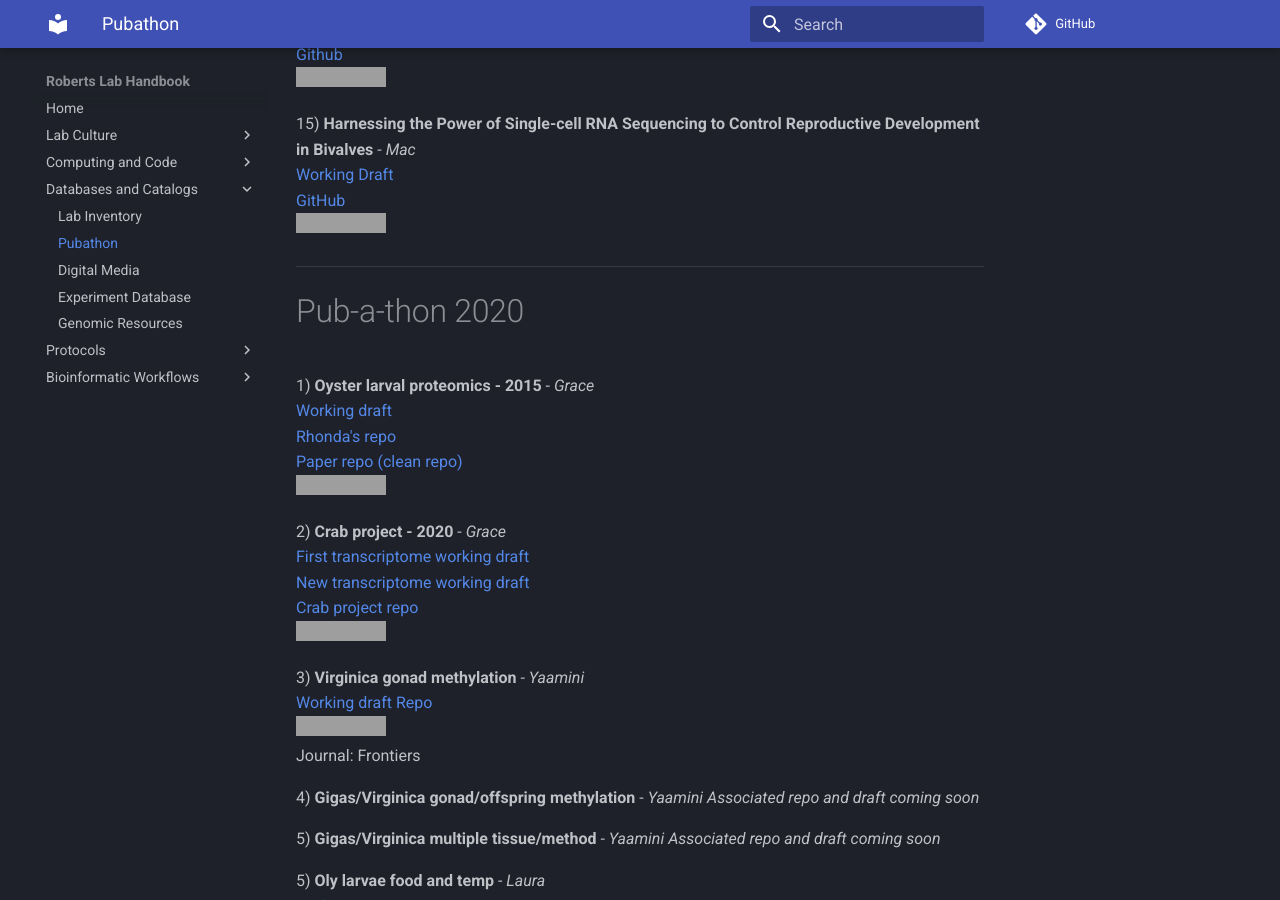
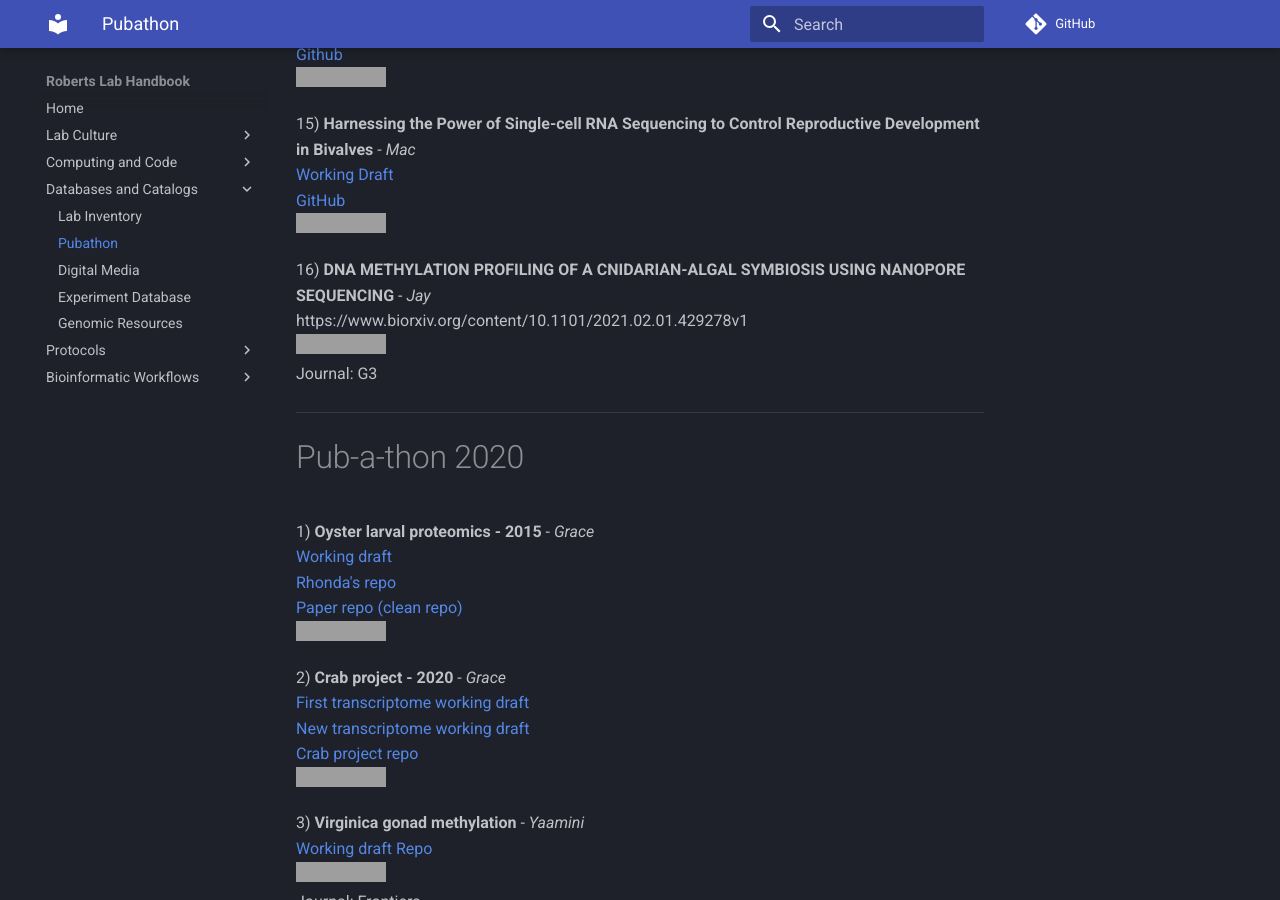
Before and after one commit to RobertsLab/resources, an MkDocs documentation site: the page built from docs/Pubathon.md, in a window 1280 px wide and 900 px high, scrolled down 1933 px, cut to the strip 0-900 px from the top of the window. Built offline with MkDocs 1.6.1 and Material for MkDocs 9.7.7, drawn with Linux system fonts in a browser that asks for light colours; comment, search, counter and statistics services are not loaded; grey boxes are pictures that could not be loaded.

Commit message:
Update Pubathon.md

```diff
--- a/docs/Pubathon.md
+++ b/docs/Pubathon.md
@@ -79,6 +79,13 @@ Draft link coming soon!
 [Working Draft](https://docs.google.com/document/d/1csdQ4oxinJBnRMw4RESeTrNBcRPqC_KkIQ2tkWt16i4/edit?usp=sharing)
 [GitHub]()
 ![status](https://img.shields.io/badge/pub--a--thon%20status-early%20draft-yellow.svg)
+
+16) **DNA METHYLATION PROFILING OF A CNIDARIAN-ALGAL SYMBIOSIS USING NANOPORE SEQUENCING** - _Jay_
+https://www.biorxiv.org/content/10.1101/2021.02.01.429278v1
+![status](https://img.shields.io/badge/pub--a--thon%20status-submitted-green.svg)
+Journal: G3
+
+
 
 
 ---
```
